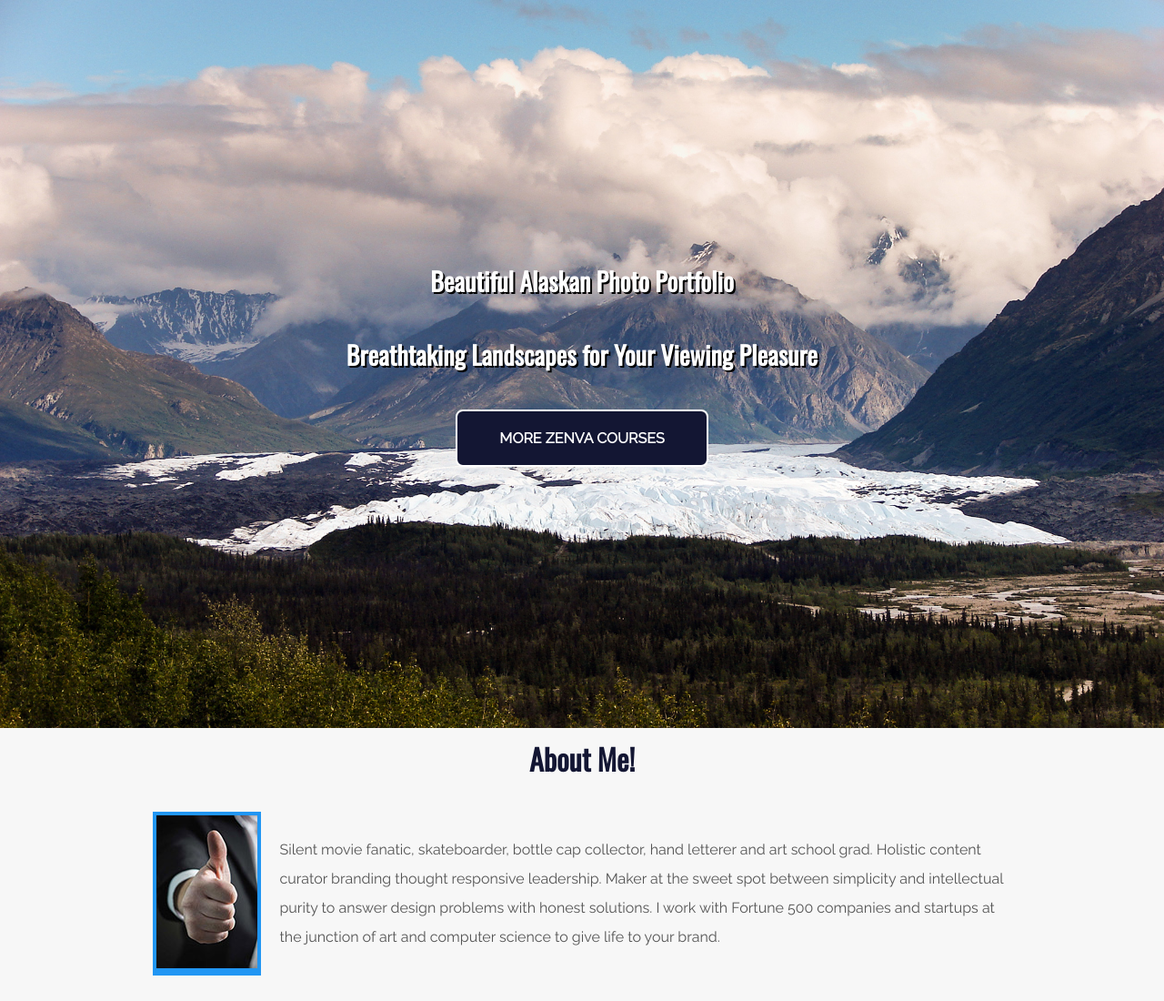
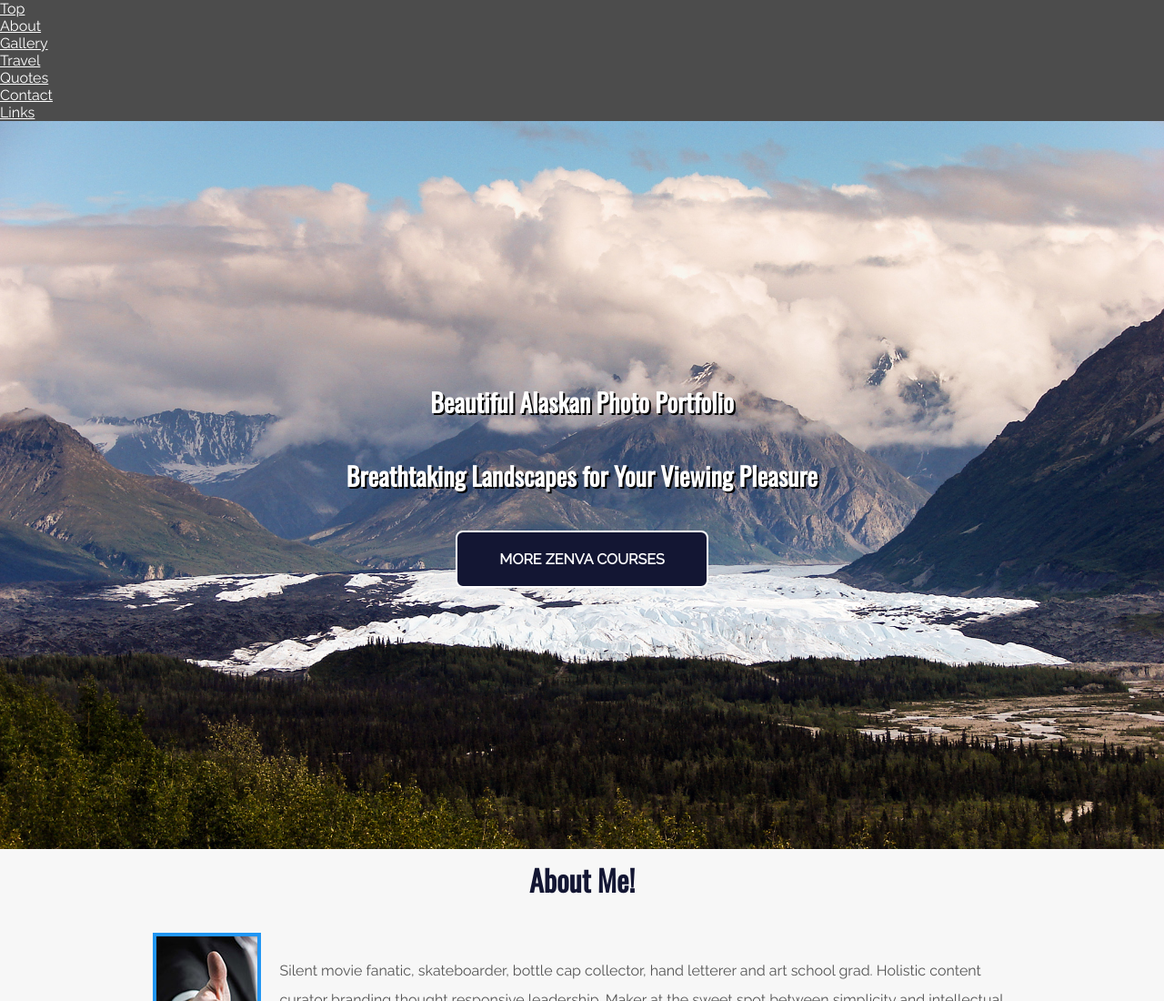
Before and after one commit to qaderHaddad/Responsive-Web-Design, a plain HTML site: page index.html in a window 1280 px wide. Shown: the top 1100 px of the page at 91% size. Drawn offline with nearby package versions, Linux system fonts and the light colour scheme.

Commit message:
Smooth Scrolling

```diff
--- a/index.html
+++ b/index.html
@@ -16,10 +16,27 @@
     ></script>
     <link rel="stylesheet" href="styles.css" />
     <style>
-
+      header {
+        background-color: rgba(0, 0, 0, 0.7);
+      }
     </style>
   </head>
   <body id="top">
+    <header>
+      <nav>
+        <ul>
+          <li><a href="#top">Top</a></li>
+          <li><a href="#about">About</a></li>
+          <li><a href="#gallery">Gallery</a></li>
+          <li><a href="#getting-around">Travel</a></li>
+          <li><a href="#famous-quotes">Quotes</a></li>
+          <li><a href="#contact">Contact</a></li>
+          <li><a href="#social-media">Links</a></li>
+        </ul>
+      </nav>
+    </header>
+    <!-- **************************** -->
+
     <div id="hero">
       <div class="background-image"></div>
       <h1>Beautiful Alaskan Photo Portfolio</h1>
@@ -173,7 +190,7 @@
 
     <!-- ******************************* -->
 
-    <footer>
+    <footer id="social-media">
       <ul>
         <li>
           <a href="#" target="_blank"><i class="fab fa-twitter-square"></i></a>
--- a/styles.css
+++ b/styles.css
@@ -11,6 +11,7 @@ html {
   font-family: "Raleway", sans-serif;
   font-size: 16px;
   color: #555;
+  scroll-behavior: smooth;
 }
 
 a {
```
